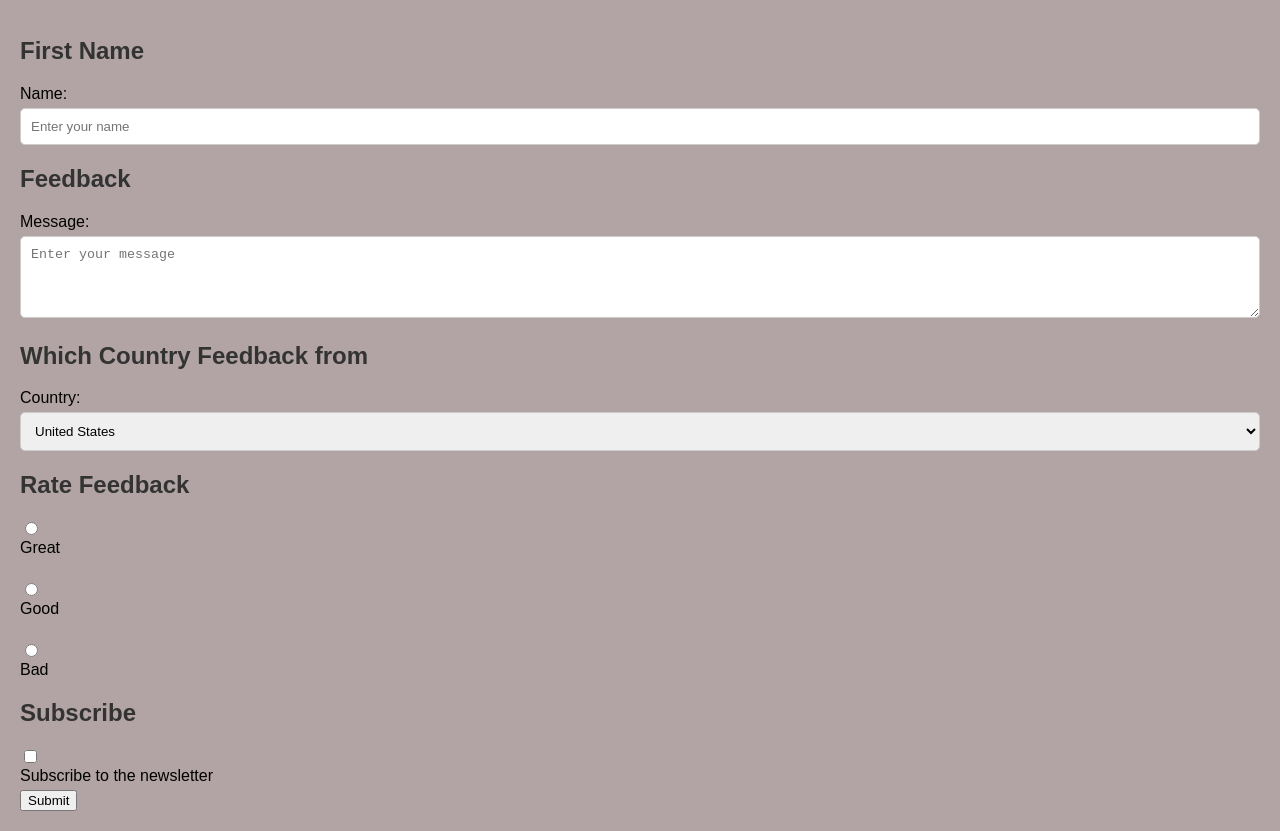
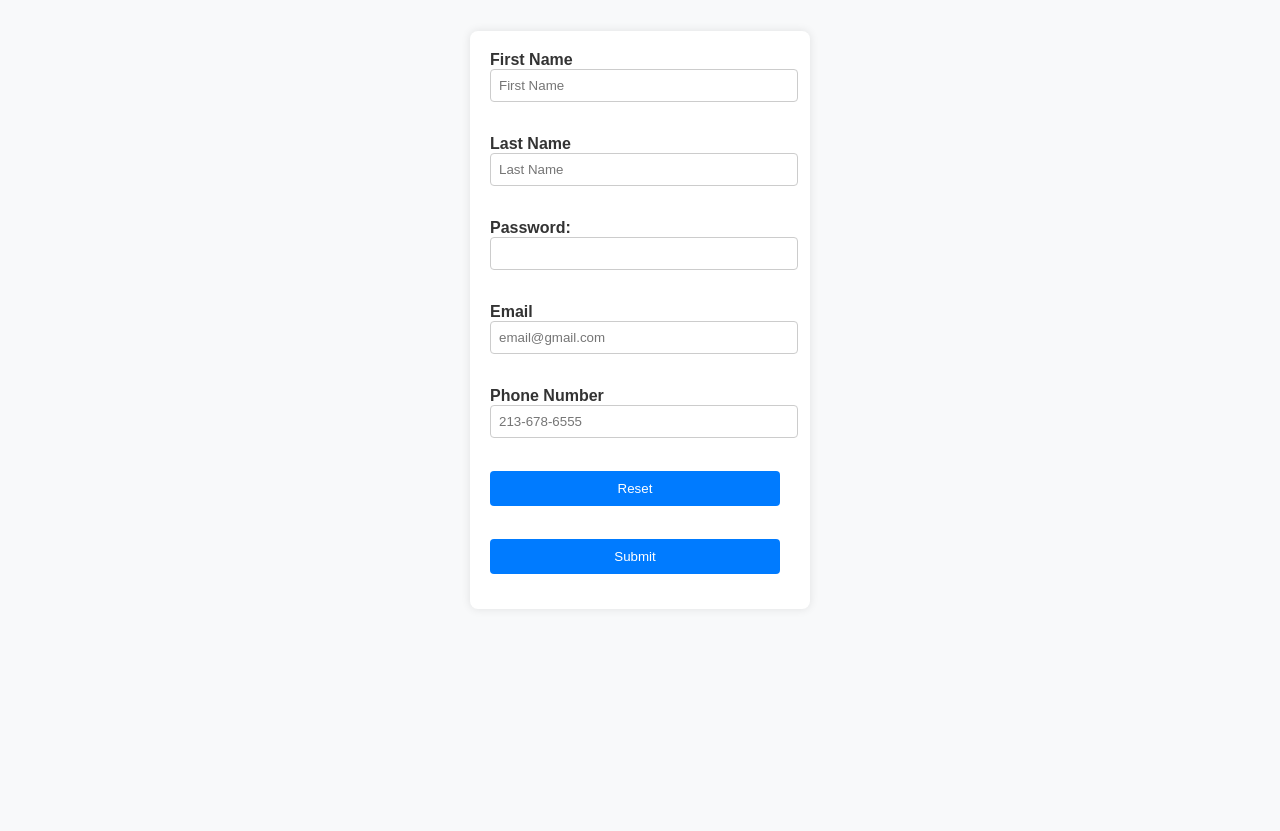
Before and after one commit to SamGichuhi/CSIT0121, a plain HTML site: page index.html in a window 1280 px wide. Shown: the part 80-911 px from the top of the page. After the commit the page ends 800 px from the top, so only its background shows below. Drawn offline with Linux system fonts and the light colour scheme.

Commit message:
Add files via upload

```diff
--- a/index.html
+++ b/index.html
@@ -3,53 +3,43 @@
 <head>
     <meta charset="UTF-8">
     <meta name="viewport" content="width=device-width, initial-scale=1.0">
-    <title>FeedBack Info</title>
+    <title>Lab 8</title>
     <link rel="stylesheet" href="style.css">
 </head>
 <body>
-    <header>
-        <h1>Feedback</h1>
-    </header>
-    <main>
-        <form>
+    <form action="Don.jpg" method="post">
         <div>
-                <h2>First Name</h2>
-                <label for="name">Name:</label>
-                <input type="text" id="name" name="name" placeholder="Enter your name" required>
+            <label for="FSTName">First Name</label>
+            <input type="text" id="FSTName" name="FSTName" placeholder="First Name" required>
         </div>
+        <br>
         <div>
-                <h2>Feedback</h2>
-                <label for="message">Message:</label>
-                <textarea id="message" name="message" placeholder="Enter your message" rows="4" required></textarea>
+            <label for="LSTName">Last Name</label>
+            <input type="text" id="LSTName" name="LSTName" placeholder="Last Name" required>
         </div>
+        <br>
         <div>
-                <h2>Which Country Feedback from</h2>
-                <label for="country">Country:</label>
-                <select id="country" name="country">
-                    <option value="usa">United States</option>
-                    <option value="canada">Canada</option>
-                    <option value="uk">United Kingdom</option>
-                    <option value="australia">Australia</option>
-                </select>
+            <label for="word">Password:</label>
+            <input type="password" id="word" name="password" required>
         </div>
+        <br>
         <div>
-                <h2>Rate Feedback</h2>
-                <input type="radio" id="Great" name="Rate" value="Great">
-                <label for="Great">Great</label><br>
-                <input type="radio" id="Good" name="Rate" value="Good">
-                <label for="Good">Good</label><br>
-                <input type="radio" id="Bad" name="Rate" value="Bad">
-                <label for="Bad">Bad</label>
+            <label for="email">Email</label>
+            <input type="email" id="email" name="email" placeholder="email@gmail.com">
         </div>
+        <br>
         <div>
-                <h2>Subscribe</h2>
-                <input type="checkbox" id="subscribe" name="subscribe">
-                <label for="subscribe">Subscribe to the newsletter</label>
+            <label for="phone">Phone Number</label>
+            <input type="tel" id="phone" name="phone" placeholder="213-678-6555">
         </div>
+        <br>
         <div>
-                <button type="submit">Submit</button> <!-- Submission button -->
+            <input type="reset">
+        </div>
+        <br>
+        <div>
+            <input type="submit">
         </div>
     </form>
-    </main>
 </body>
 </html>
--- a/style.css
+++ b/style.css
@@ -1,63 +1,53 @@
 body {
     font-family: Arial, sans-serif;
-    margin: 0;
-    padding: 0;
-    background-color: #b2a4a4;
-}
-
-header {
-    background-color: #333;
-    color: #bb5858;
-    text-align: center;
-    padding: 20px 0;
-}
-
-header h1 {
+    background-color: #f8f9fa;
+    display: flex;
+    justify-content: center;
+    align-items: center;
+    height: 100vh;
     margin: 0;
 }
 
-main {
+form {
+    width: 300px;
     padding: 20px;
+    background-color: #fff;
+    border-radius: 8px;
+    box-shadow: 0 0 10px rgba(0, 0, 0, 0.1);
 }
 
-section {
-    margin-bottom: 20px;
-}
-
-h2 {
+label {
+    font-weight: bold;
+    margin-bottom: 5px;
     color: #333;
 }
 
-label {
-    display: block;
-    margin-bottom: 5px;
+input {
+    width: calc(100% - 10px);
+    padding: 8px;
+    margin-bottom: 15px;
+    border: 1px solid #ccc;
+    border-radius: 4px;
 }
 
-input[type="text"],
-textarea {
-    width: 100%;
-    padding: 10px;
-    border: 1px solid #ccc;
-    border-radius: 5px;
-    box-sizing: border-box;
+input[type="reset"],
+input[type="submit"] {
+    background-color: #007bff;
+    color: #fff;
+    border: none;
+    cursor: pointer;
+    padding: 10px 15px;
+    border-radius: 4px;
+    transition: background-color 0.3s ease;
 }
 
-input[type="checkbox"],
-input[type="radio"] {
-    margin-right: 5px;
+input[type="reset"]:hover,
+input[type="submit"]:hover {
+    background-color: #0056b3;
 }
 
-select {
-    width: 100%;
-    padding: 10px;
-    border: 1px solid #ccc;
-    border-radius: 5px;
-    box-sizing: border-box;
+input:focus {
+    outline: none;
+    border-color: #007bff;
+    box-shadow: 0 0 5px rgba(0, 123, 255, 0.5);
 }
-
-footer {
-    background-color: #333;
-    color: #fff;
-    text-align: center;
-    padding: 10px 0;
-}
```
Also changed, not shown: Don.jpg (added). Lines whose indentation alone changed are shown as unchanged.
